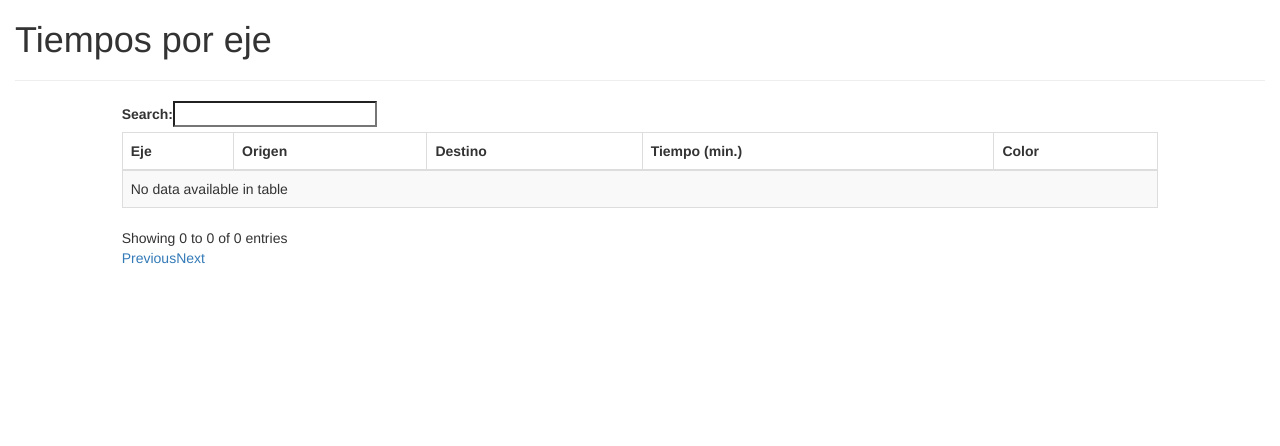
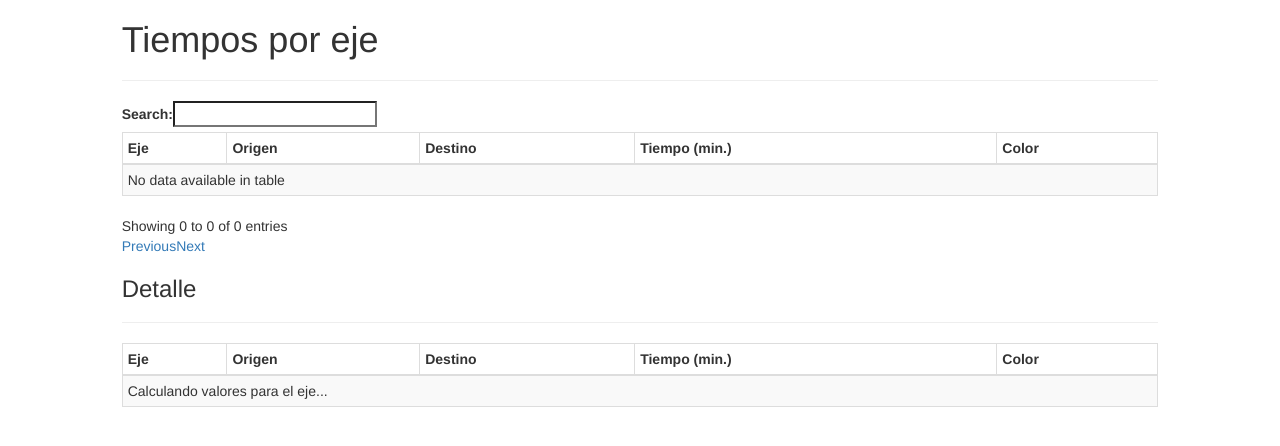
Before and after one commit to SmartcitySantiagoChile/onlineGPS, a Django app: page /timePerStreet/show2 in a window 1280 px wide. Shown: the top 446 px of the page. Run offline with Django 3.2, Linux system fonts and the light colour scheme; data that the repository does not hold is empty; some libraries are stand-ins or nearby versions.

Commit message:
changed table to show macro view with action to show details

```diff
--- a/timeperstreet/templates/timeTable.html
+++ b/timeperstreet/templates/timeTable.html
@@ -40,16 +40,28 @@
         <!-- Add your site or application content here -->
         <div class="container-fluid">
             <div class="row">
-                <div class="col-md-12">
+                <div class="col-md-offset-1 col-md-10">
 		    <h1>Tiempos por eje</h1>
 		    <hr />
-
                 </div>
             </div>
             <div class="row">
                 <div class="col-md-offset-1 col-md-10">
-                    <table id="datatable" class="table table-striped table-bordered dataTable no-footer"></table>
+                    <table id="datatable" class="table table-striped table-bordered dataTable no-footer table-condensed"></table>
                 </div>
+            </div>
+	    <div id='detail'>
+            <div class="row">
+                <div class="col-md-offset-1 col-md-10">
+		    <h3>Detalle</h3>
+		    <hr />
+                </div>
+            </div>
+            <div class="row">
+                <div class="col-md-offset-1 col-md-10">
+                    <table id="datatableChild" class="table table-striped table-bordered dataTable no-footer table-condensed"></table>
+                </div>
+            </div>
             </div>
         </div>
 
@@ -71,7 +83,7 @@
 
         <script>
         $(document).ready(function() {
-	    $.get('./getStreetTableData', function(dataset) {
+	    $.get('./getMacroStreetTableData', function(dataset) {
 
                 var dt = $('#datatable').DataTable({
                     dom: 'Bfrtip',
@@ -98,8 +110,47 @@
 		    order: [[1, 'asc']],
 		});
 
+		var dtChild = $('#datatableChild').DataTable({
+                    dom: 'Bfrtip',
+		    buttons: [],
+		    language: {
+		        url: '//cdn.datatables.net/plug-ins/1.10.13/i18n/Spanish.json',
+			emptyTable: "Calculando valores para el eje..."
+		    },
+		    data: [],
+		    searching: false,
+		    paging: false,
+		    info: false,
+		    columns: [
+		        { title: 'Eje',           data: 'axis',        searchable: true},
+		        { title: 'Origen',        data: 'origin',      searchable: true},
+		        { title: 'Destino',       data: 'destination', searchable: true},
+		        { title: 'Tiempo (min.)', data: 'time',        searchable: true,
+			  render: $.fn.dataTable.render.number('.', ',', 0)
+			},
+		        { title: 'Color', data: 'color',   searchable: false},
+		    ],
+		    order: [[0, 'asc']],
+		});
+
+                $('#datatable tbody').on( 'click', 'tr', function () {
+	            dtChild.clear();
+                    if ( $(this).hasClass('success') ) {
+		        $(this).removeClass('success');
+			$('#detail').hide();
+                    } else {
+		        dt.$('tr.success').removeClass('success');
+                        $(this).addClass('success');
+
+			var axis = dt.row(this).data().axis;
+			$.get('./getStreetTableData', {'axisId': axis}, function(childs) {
+		            dtChild.rows.add(childs).draw();
+		        });
+			$('#detail').show();
+                    }
+                });
             });
-        });
-        </script>
-    </body>
-</html>
+	});
+	</script>
+	</body>
+	</html>
--- a/timeperstreet/urls.py
+++ b/timeperstreet/urls.py
@@ -1,6 +1,7 @@
 from django.conf.urls import url
 from . import views
-from timeperstreet.views import StreetTimeMapHandler, StreetTimeTableMapHandler, GetStreetTableData, GetStreetData, GetPOIData
+from timeperstreet.views import StreetTimeMapHandler, StreetTimeTableMapHandler, \
+        GetStreetTableData, GetStreetData, GetPOIData, GetMacroStreetTableData, GetGlobalVelocity
 
 urlpatterns = [
 	url(r'^show$', StreetTimeMapHandler.as_view()),
@@ -8,4 +9,6 @@ urlpatterns = [
 	url(r'^getPOIData$', GetPOIData.as_view()),
 	url(r'^show2$', StreetTimeTableMapHandler.as_view()),
 	url(r'^getStreetTableData$', GetStreetTableData.as_view()),
+	url(r'^getMacroStreetTableData$', GetMacroStreetTableData.as_view()),
+	url(r'^getGlobalVelocity$', GetGlobalVelocity.as_view()),
 ]
--- a/timeperstreet/views.py
+++ b/timeperstreet/views.py
@@ -3,7 +3,7 @@ from django.views.generic import View
 from django.http import JsonResponse
 from django.db import connection
 
-from timeperstreet.models import Tramos15Min, OrigenYDestinoEjes15Min
+from timeperstreet.models import Tramos15Min, OrigenYDestinoEjes15Min, EjesMacro, VelocidadGlobal
 
 # Create your views here.
 class GetStreetData(View):
@@ -99,6 +99,26 @@ class StreetTimeMapHandler(View):
 
         return render(request, template, self.context)
 
+
+def getColor(velocity):
+    """
+    grey
+    red
+    orange
+    yeloow
+    green
+    dark green
+    blue
+    """
+    return '#c4c4c4' if velocity <  0  else \
+           '#ff0000' if velocity <= 15 else \
+           '#ff9000' if velocity <= 19 else \
+           '#fff600' if velocity <= 21 else \
+           '#19ff00' if velocity <= 25 else \
+           '#0d8900' if velocity <= 30 else \
+           '#2133f2'
+
+
 class GetStreetTableData(View):
     '''This class requests to the database the street secction with travel time '''
 
@@ -106,27 +126,14 @@ class GetStreetTableData(View):
         """the contructor, context are the parameter given to the html template"""
         self.context={}
 
-    def getColor(self, velocity):
-        """
-        grey
-        red
-        orange
-        yeloow
-        green
-        dark green
-        blue
-        """
-        return '#c4c4c4' if velocity <  0  else \
-               '#ff0000' if velocity <= 15 else \
-               '#ff9000' if velocity <= 19 else \
-               '#fff600' if velocity <= 21 else \
-               '#19ff00' if velocity <= 25 else \
-               '#0d8900' if velocity <= 30 else \
-               '#2133f2'
-
     def get(self, request):
-        """ the {quantity} bus stops with most waiting time for a bus """
-        points = Tramos15Min.objects.values('eje', 'hito_origen', 'hito_destino', 'tiempo_viaje_eje', 'velocidad_eje').distinct()
+        ''' '''
+        axisId = request.GET.get('axisId')
+        if axisId:
+            points = Tramos15Min.objects.filter(eje_id=axisId)
+        else:
+            points = Tramos15Min.objects.all()
+        points = points.values('eje', 'hito_origen', 'hito_destino', 'tiempo_viaje_eje', 'velocidad_eje').distinct()
 
         response = []
         for point in points:
@@ -134,11 +141,49 @@ class GetStreetTableData(View):
             street['axis'] = point['eje']
             street['origin'] = point['hito_origen']
             street['destination'] = point['hito_destino']
-            street['time'] = int(point['tiempo_viaje_eje']/60)
-            street['color'] = self.getColor(point['velocidad_eje'])
+            street['time'] = 'Sin datos' if point['tiempo_viaje_eje'] == -1 else int(point['tiempo_viaje_eje']/60)
+            street['color'] = getColor(point['velocidad_eje'])
 
             response.append(street)
 
+        return JsonResponse(response, safe=False)
+
+class GetMacroStreetTableData(View):
+    ''' This class requests to the database the macro streets data '''
+
+    def __init__(self):
+        """the contructor, context are the parameter given to the html template"""
+        self.context={}
+
+    def get(self, request):
+        """ the {quantity} bus stops with most waiting time for a bus """
+
+        response = []
+        for point in EjesMacro.objects.all():
+            street = {}
+            street['axis'] = point.eje_id
+            street['origin'] = point.hito_origen
+            street['destination'] = point.hito_destino
+            street['time'] = 'Sin datos' if point.tiempo_viaje == -1 else point.tiempo_viaje
+            street['color'] = getColor(point.velocidad)
+
+            response.append(street)
+
+        return JsonResponse(response, safe=False)
+
+class GetGlobalVelocity(View):
+    ''' Get the global velocity of the transport system. It separates in two metrics: corridor and not corridor '''
+
+    def __init__(self):
+        """the contructor, context are the parameter given to the html template"""
+        self.context={}
+
+    def get(self, request):
+        ''' '''
+        avgVelocities = VelocidadGlobal.objects.first()
+
+        response = {'corridor': avgVelocities['velocidad_con_corredor'],
+                    'notCorridor': avgVelocities['velocidad_sin_corredor']}
         return JsonResponse(response, safe=False)
 
 
```
Also changed, not shown: timeperstreet/models.py (+24 -0 lines).
